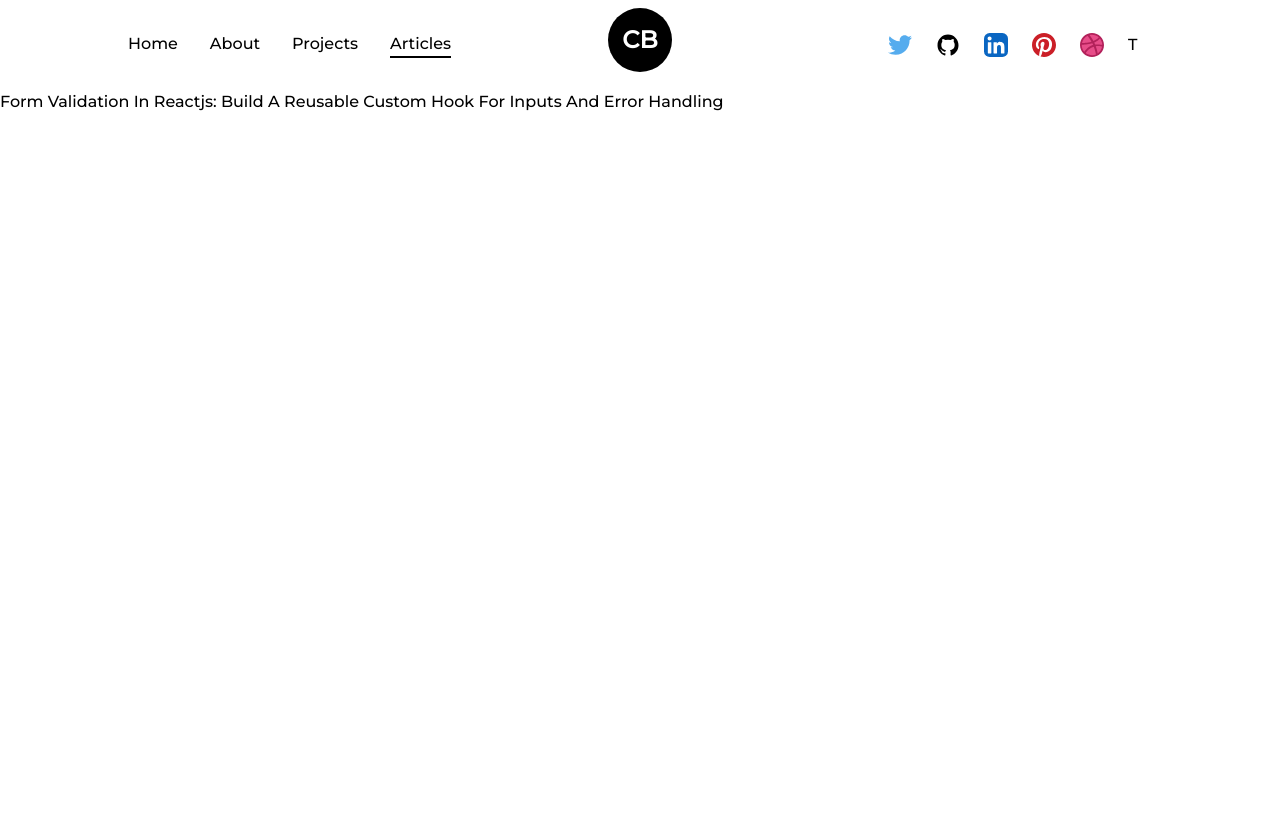
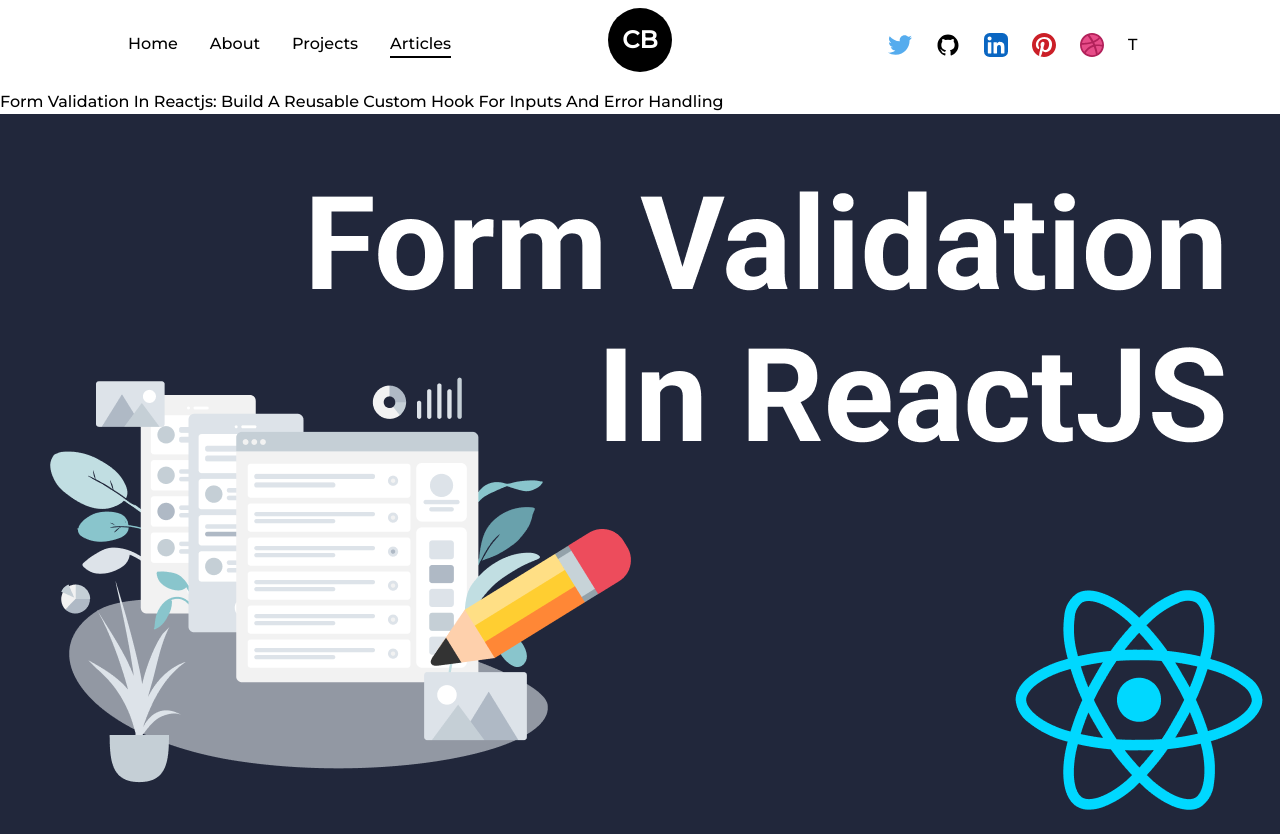
Before and after one commit to YM202c2100/tutorials, a Next.js app: page /articles in a window 1280 px wide. Before the commit the page ends 800 px from the top, so only its background shows below. Built offline with nearby package versions, Linux system fonts and the light colour scheme.

Commit message:
[feat] Articleコンポーネントにホバー時に表示する画像を引数として渡せるように変更

```diff
--- a/app/articles/page.tsx
+++ b/app/articles/page.tsx
@@ -1,10 +1,12 @@
 import Article from "../components/Article";
+import sampleThumbnail from "@/public/images/articles/form validation in reactjs using custom react hook.png"
 
 export default function Page(){
   return(
     <Article
       title="Form Validation In Reactjs: Build A Reusable Custom Hook For Inputs And Error Handling"
       url="/"
+      thumbnail={sampleThumbnail}
     />
   )
 }
--- a/app/components/Article.tsx
+++ b/app/components/Article.tsx
@@ -1,18 +1,24 @@
 import Link from "next/link"
+import Image, { StaticImageData } from "next/image"
 
 interface Props {
   title:string,
   url:string,
+  thumbnail:StaticImageData,
   className?:string
 }
 
-const Article:React.FC<Props> = ({title, url, className})=>{
-  return(
+const Article:React.FC<Props> = ({title, url, thumbnail, className})=>{
+  return(<>
     <Link
       href={url}
       target="_blank"
-      className={`hover:underline ${className}`}>{title}</Link>
-  )
+      className={`hover:underline ${className}`}
+    >
+      {title}
+    </Link>
+    <Image src={thumbnail} alt="sampleThumbnailImage"/>
+  </>)
 }
 
 export default Article
```
